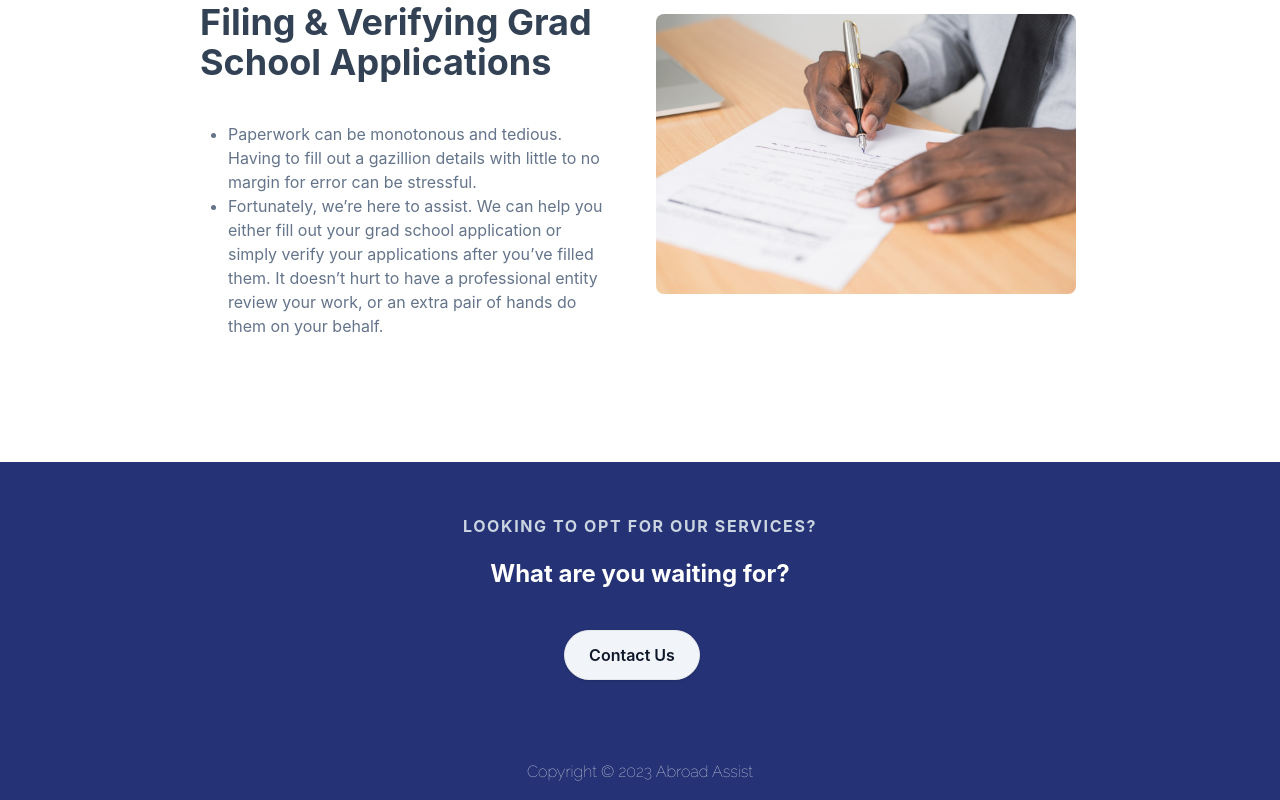
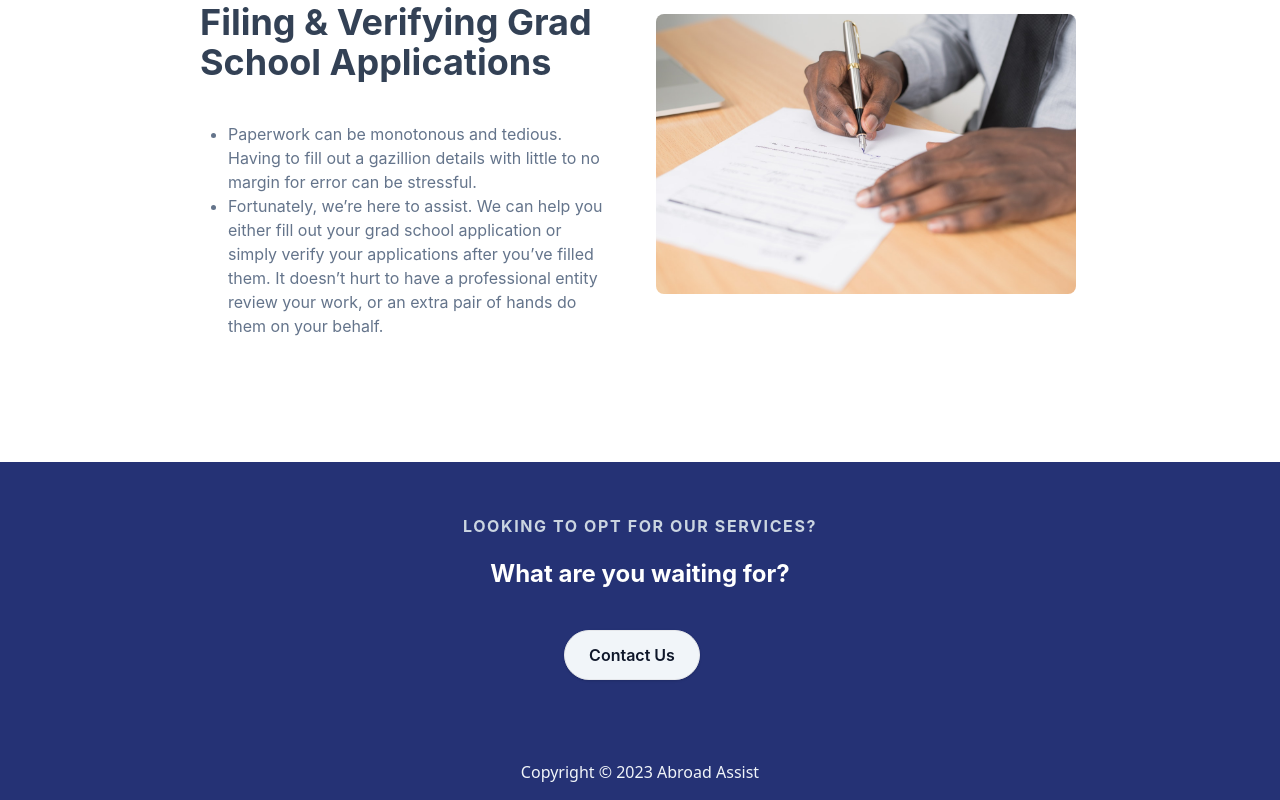
Before and after one commit to abroadassist/abroad-assist, a Next.js app: page /our-services in a window 1280 px wide. Shown: the part 3118-3918 px from the top of the page. Built offline with nearby package versions, Linux system fonts and the light colour scheme.

Commit message:
add fonts to tailwind config

```diff
--- a/styles/globals.css
+++ b/styles/globals.css
@@ -1,4 +1,4 @@
-@import url("https://fonts.googleapis.com/css2?family=Raleway:ital,wght@0,100;0,200;0,300;0,400;0,500;0,600;0,700;0,800;0,900;1,100;1,200;1,300;1,400;1,500;1,600;1,700;1,800;1,900&display=swap");
+@import url("https://fonts.googleapis.com/css2?family=Inter:wght@600&family=Lora:wght@700&family=Noto+Sans:wght@700&family=Noto+Serif+Lao:wght@600&display=swap");
 
 @tailwind base;
 @tailwind components;
--- a/tailwind.config.js
+++ b/tailwind.config.js
@@ -19,8 +19,10 @@ module.exports = {
         },
       },
       fontFamily: {
-        sans: ["Raleway"],
-        serif: ["Lora"],
+        heading: ["Inter", "sans-serif"],
+        subheading: ["Noto Serif Lao", "serif"],
+        body: ["Noto Sans", "sans-serif"],
+        jumbo_heading: ["Lora", "serif"],
       },
     },
   },
```
